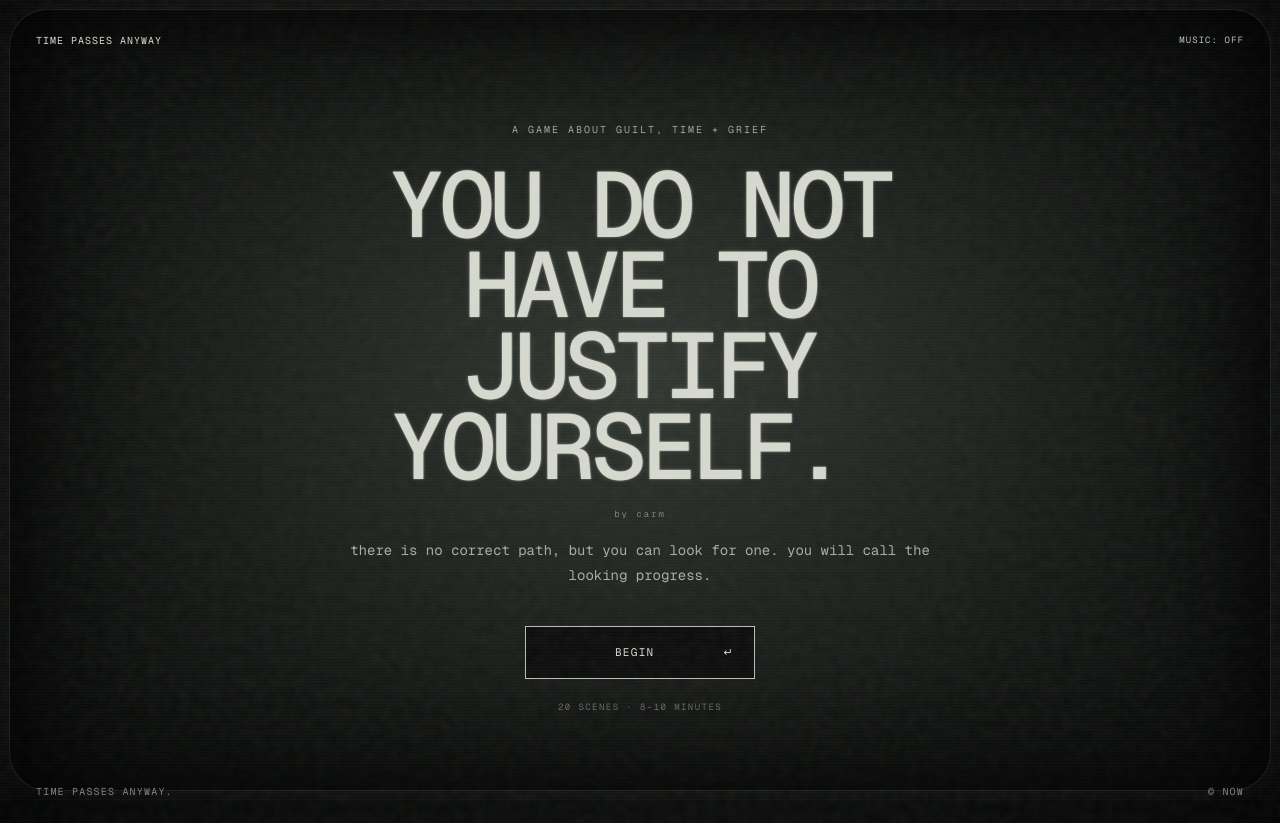
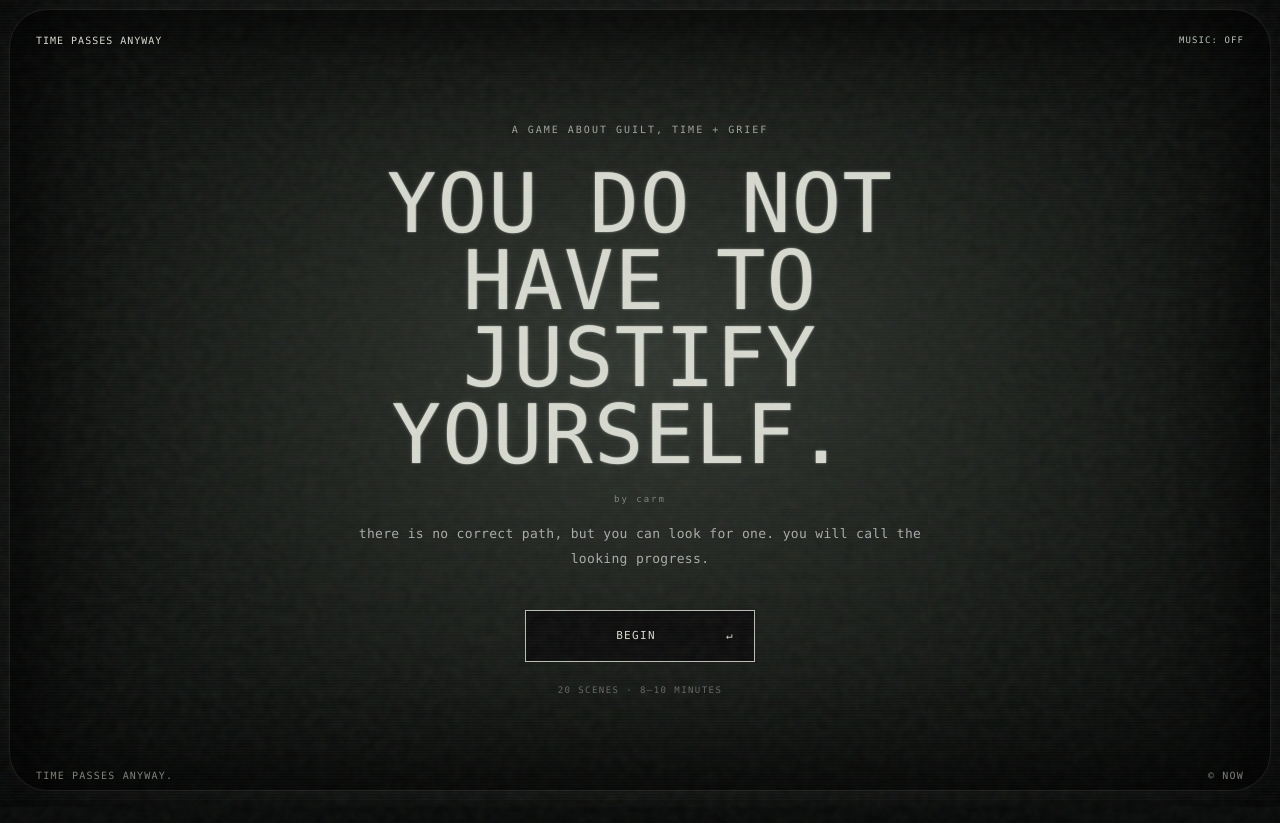
Before and after one commit to carmeliaong-create/the-only-me-is-me, a Next.js app: page / in a window 1280 px wide. Built offline with nearby package versions, Linux system fonts and the light colour scheme.

Commit message:
Make typography more mechanical and terminal-like

```diff
--- a/app/globals.css
+++ b/app/globals.css
@@ -3,7 +3,7 @@
 :root { --ink:#d7d9cf; --dim:#7d827a; --black:#080a09; --cold:#b9c4b9; --sepia:#a3a79d; }
 * { box-sizing:border-box; }
 html, body { margin:0; min-height:100%; background:var(--black); color:var(--ink); }
-body { font-family:var(--font-geist-mono), "Courier New", monospace; }
+body { font-family:Monaco,"Lucida Console","Liberation Mono",monospace; font-synthesis:none; font-variant-ligatures:none; font-feature-settings:"liga" 0,"calt" 0; }
 button { font:inherit; }
 .sr-only { position:absolute;width:1px;height:1px;padding:0;margin:-1px;overflow:hidden;clip:rect(0,0,0,0);white-space:nowrap;border:0; }
 .screen { min-height:100svh; position:relative; overflow:hidden; display:grid; grid-template-rows:auto 1fr auto; padding:30px 36px 24px; background:radial-gradient(ellipse at 50% 45%,#30352f 0,#20241f 31%,#121512 62%,#070908 100%); isolation:isolate; box-shadow:inset 0 0 220px rgba(0,0,0,.92),inset 0 0 34px rgba(188,202,188,.07); }
@@ -21,12 +21,12 @@ header, footer { display:flex; justify-content:space-between; align-items:center
 .intro { text-align:center; width:min(700px,100%); }
 .byline { margin:20px 0 -22px; color:var(--sepia); font-size:9px; letter-spacing:.22em; text-transform:lowercase; opacity:.72; }
 .eyebrow { font-size:10px; color:#a3a39f; letter-spacing:.2em; line-height:1.5; margin:0 0 28px; }
-h1 { font-size:clamp(45px,8vw,92px); line-height:.88; letter-spacing:-.055em; margin:0; font-weight:500; text-shadow:0 0 4px rgba(255,255,255,.28); text-transform:uppercase; }
-.typed { white-space:pre-line; text-shadow:0 0 2px rgba(231,235,226,.62),0 0 7px rgba(180,194,180,.13),1px 0 0 rgba(205,214,203,.16); animation:phosphor 4.6s steps(1,end) infinite; }
+h1 { font-size:clamp(42px,7.2vw,82px); line-height:.94; letter-spacing:.015em; margin:0; font-weight:400; text-shadow:0 0 4px rgba(255,255,255,.28); text-transform:uppercase; }
+.typed { white-space:pre-line; font-weight:400; text-shadow:0 0 2px rgba(231,235,226,.62),0 0 7px rgba(180,194,180,.13),1px 0 0 rgba(205,214,203,.16); animation:phosphor 4.6s steps(1,end) infinite; }
 @keyframes phosphor { 0%,91%,94%,100%{opacity:1;transform:translateX(0)} 92%{opacity:.84;transform:translateX(.6px)} 93%{opacity:.95;transform:translateX(-.4px)} }
 .cursor { display:inline-block; color:var(--cold); font-size:.72em; margin-left:.08em; animation:blink .82s steps(1,end) infinite; text-shadow:0 0 7px rgba(188,201,187,.48); }
 @keyframes blink { 0%,48%{opacity:1} 49%,100%{opacity:0} }
-.lede,.closing { max-width:600px; margin:38px auto; color:#aaa; font:14px/1.8 var(--font-geist-mono); }
+.lede,.closing { max-width:600px; margin:38px auto; color:#aaa; font-family:inherit; font-size:13px; line-height:1.9; letter-spacing:.025em; }
 .primary { border:1px solid #bcbcb7; color:var(--ink); background:#0b0b0b; min-width:230px; padding:17px 20px; cursor:pointer; letter-spacing:.12em; font-size:11px; transition:.2s; }
 .primary:hover,.primary:focus-visible { background:var(--ink); color:#050505; box-shadow:0 0 22px rgba(255,255,255,.14); outline:none; }
 .primary span { float:right; }
@@ -34,8 +34,8 @@ h1 { font-size:clamp(45px,8vw,92px); line-height:.88; letter-spacing:-.055em; ma
 .scene { width:min(920px,100%); }
 .progress { position:absolute; top:30px; left:0; width:100%; height:1px; background:#282828; }
 .progress i { display:block; height:1px; background:#a7a7a2; transition:width .5s ease; box-shadow:0 0 8px #fff; }
-h2 { max-width:800px; font-size:clamp(28px,4.5vw,56px); font-weight:500; letter-spacing:-.025em; line-height:1.05; margin:0 0 24px; text-shadow:1px 0 rgba(255,255,255,.2),-1px 0 rgba(255,255,255,.1); text-transform:uppercase; }
-.bodycopy { color:#c2c6bd; max-width:680px; font:14px/1.7 var(--font-geist-mono); margin:0 0 34px; text-shadow:0 0 2px rgba(224,229,220,.36); }
+h2 { max-width:800px; font-size:clamp(26px,4.2vw,50px); font-weight:400; letter-spacing:.025em; line-height:1.12; margin:0 0 24px; text-shadow:1px 0 rgba(255,255,255,.2),-1px 0 rgba(255,255,255,.1); text-transform:uppercase; }
+.bodycopy { color:#c2c6bd; max-width:680px; font-family:inherit; font-size:13px; line-height:1.8; letter-spacing:.02em; margin:0 0 34px; text-shadow:0 0 2px rgba(224,229,220,.36); }
 .choices { display:grid; gap:9px; width:min(780px,100%); }
 .choices button { display:grid; grid-template-columns:36px 1fr auto; align-items:center; text-align:left; color:#aaa; background:rgba(10,10,10,.65); border:1px solid #303030; padding:16px; cursor:pointer; line-height:1.45; font-size:11px; letter-spacing:.055em; text-transform:uppercase; transition:.18s ease; }
 .choices button:hover,.choices button:focus-visible { border-color:#6f766d; color:#eceee7; transform:translateX(5px); outline:none; background:linear-gradient(90deg,rgba(94,103,92,.34),rgba(27,31,27,.18) 62%,transparent); box-shadow:inset 3px 0 0 var(--cold); }
```
